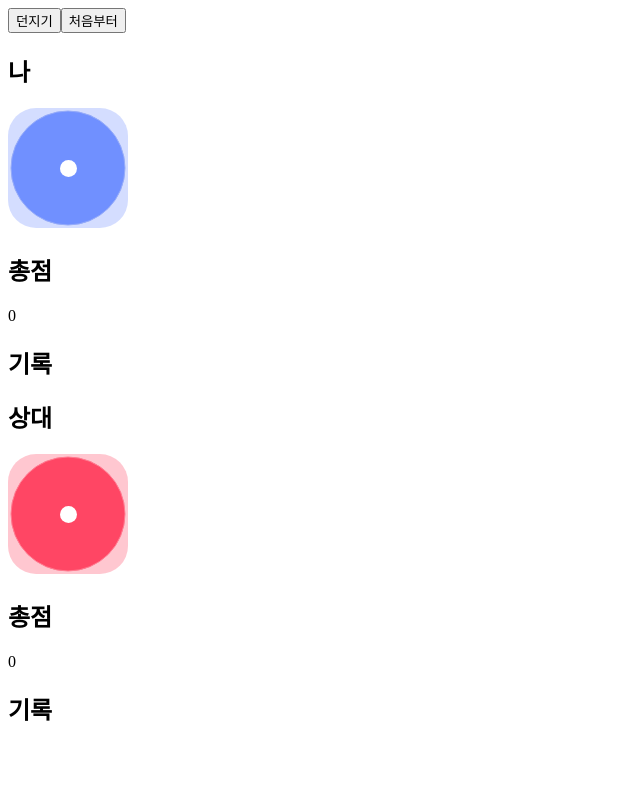
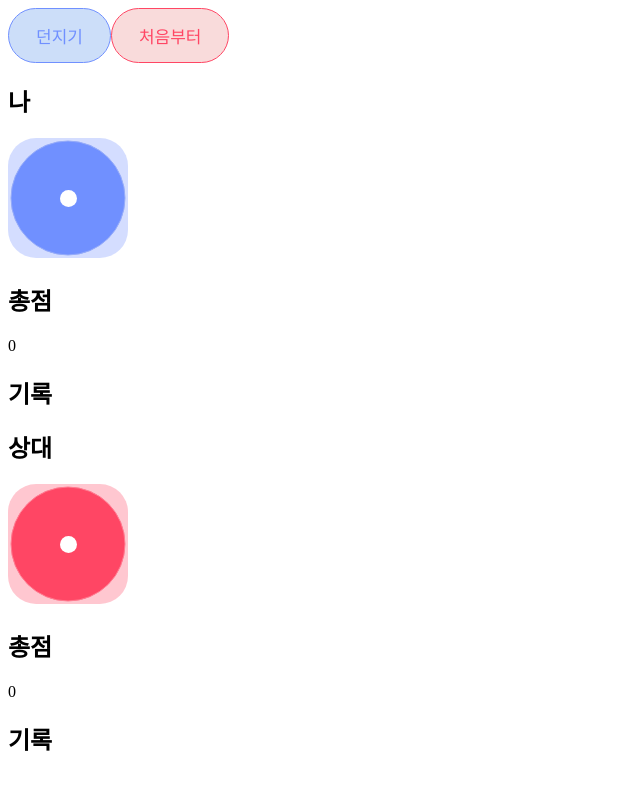
Before and after one commit to samon3869/diceGame, a React (Create React App) app: page / in a window 1280 px wide. Shown: the top 790 px of the page, without its empty margins (0-640 px from the left). Built offline with nearby package versions, Linux system fonts and the light colour scheme.

Commit message:
inline style

```diff
--- a/src/App.js
+++ b/src/App.js
@@ -26,8 +26,8 @@ function App() {
 	return (
 		<div>
 			<div>
-				<Button onClick={handleRollClick}>던지기</Button>
-				<Button onClick={handleClearClick}>처음부터</Button>
+				<Button color="blue" onClick={handleRollClick}>던지기</Button>
+				<Button color="red" onClick={handleClearClick}>처음부터</Button>
 			</div>
 			<div>
 				<Board name="나" color="blue" gameHistory={myHistory} />
--- a/src/Button.js
+++ b/src/Button.js
@@ -1,5 +1,28 @@
-function Button({ children, onClick }) {
-	return <button onClick={onClick}>{children}</button>;
+const baseButtonStyle = {
+	padding: '14px 27px',
+	borderRadius: '30px',
+	outline: 'none',
+	cursor: 'pointer',
+	fontSize: '17px',
+};
+
+const blueButtonStyle = {
+	...baseButtonStyle,
+	backgroundColor: 'rgba(0, 89, 225, 0.2)',
+	border: 'solid 1px #7090ff',
+	color: '#7090ff',
+};
+
+const redButtonStyle = {
+	...baseButtonStyle,
+	backgroundColor: 'rgba(225, 78, 78, 0.2)',
+	border: 'solid 1px #ff4664',
+	color: '#ff4664',
+};
+
+function Button({ children, onClick, color }) {
+	const style = color === 'red' ? redButtonStyle : blueButtonStyle;
+		return <button style={style} onClick={onClick}>{children}</button>;
 }
 
 export default Button;
```
